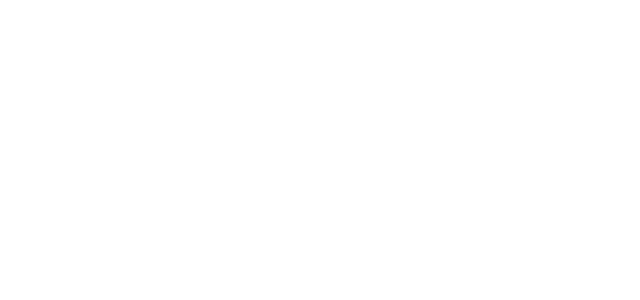
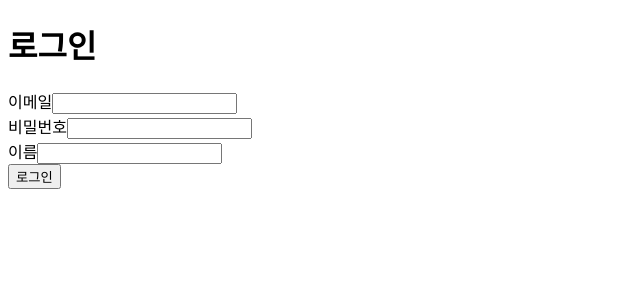
Before and after one commit to glor-git/react-design-pattern, a React (Create React App) app: page /6 in a window 1280 px wide. Before the commit this address had no page. Shown: the top 300 px of the page, without its empty margins (0-640 px from the left). Built offline with nearby package versions, Linux system fonts and the light colour scheme.

Commit message:
Custom hooks pattern 공부

```diff
--- /dev/null
+++ b/src/6. CustomHooksPattern/Login.js
@@ -0,0 +1,27 @@
+import useLogin from "./useLogin";
+
+export default function Login() {
+  const { form, onChange, onSubmit } = useLogin();
+  const { email, name, password } = form;
+
+  return (
+    <div>
+      <h1>로그인</h1>
+      <form onSubmit={onSubmit}>
+        <div>
+          <label>이메일</label>
+          <input type={'text'} value={email} onChange={onChange} name={'email'} />
+        </div>
+        <div>
+          <label>비밀번호</label>
+          <input type={'password'} value={password} onChange={onChange} name={'password'} />
+        </div>
+        <div>
+          <label>이름</label>
+          <input type={'text'} value={name} onChange={onChange} name={'name'} />
+        </div>
+        <button type={'submit'}>로그인</button>
+      </form>
+    </div>
+  )
+}
--- /dev/null
+++ b/src/6. CustomHooksPattern/index.js
@@ -0,0 +1,10 @@
+import React from 'react';
+import Login from "./Login";
+
+function CustomHooksPattern(props) {
+  return (
+    <Login />
+  );
+}
+
+export default CustomHooksPattern;
--- /dev/null
+++ b/src/6. CustomHooksPattern/useLogin.js
@@ -0,0 +1,28 @@
+import { useState } from "react";
+
+export default function useLogin() {
+  const [form, setForm] = useState({
+    email: "",
+    password: "",
+    name: "",
+  })
+
+  const onChange = (e) => {
+    const { name, value } = e.target;
+    setForm({
+      ...form,
+      [name]: value,
+    });
+  }
+
+  const onSubmit = (e) => {
+    e.preventDefault();
+    console.log(form);
+  }
+
+  return {
+    form,
+    onChange,
+    onSubmit
+  }
+}
--- a/src/Router.js
+++ b/src/Router.js
@@ -4,6 +4,7 @@
 import ViewAssetComponentPattern from "./3. ViewAssetComponentPattern";
 import ProviderDesignPattern from "./4. ProviderDesignPattern";
 import PassingDownProps from "./5. PassingDownProps";
+import CustomHooksPattern from "./6. CustomHooksPattern";
 
 function Router() {
   return (
@@ -15,6 +16,7 @@
         <Route path="/3" element={<ViewAssetComponentPattern />} />
         <Route path="/4" element={<ProviderDesignPattern />} />
         <Route path="/5" element={<PassingDownProps />} />
+        <Route path="/6" element={<CustomHooksPattern />} />
 
       </Routes>
     </BrowserRouter>
```
Also changed, not shown: 1 other file (tests, documents, lock files or other folders).
